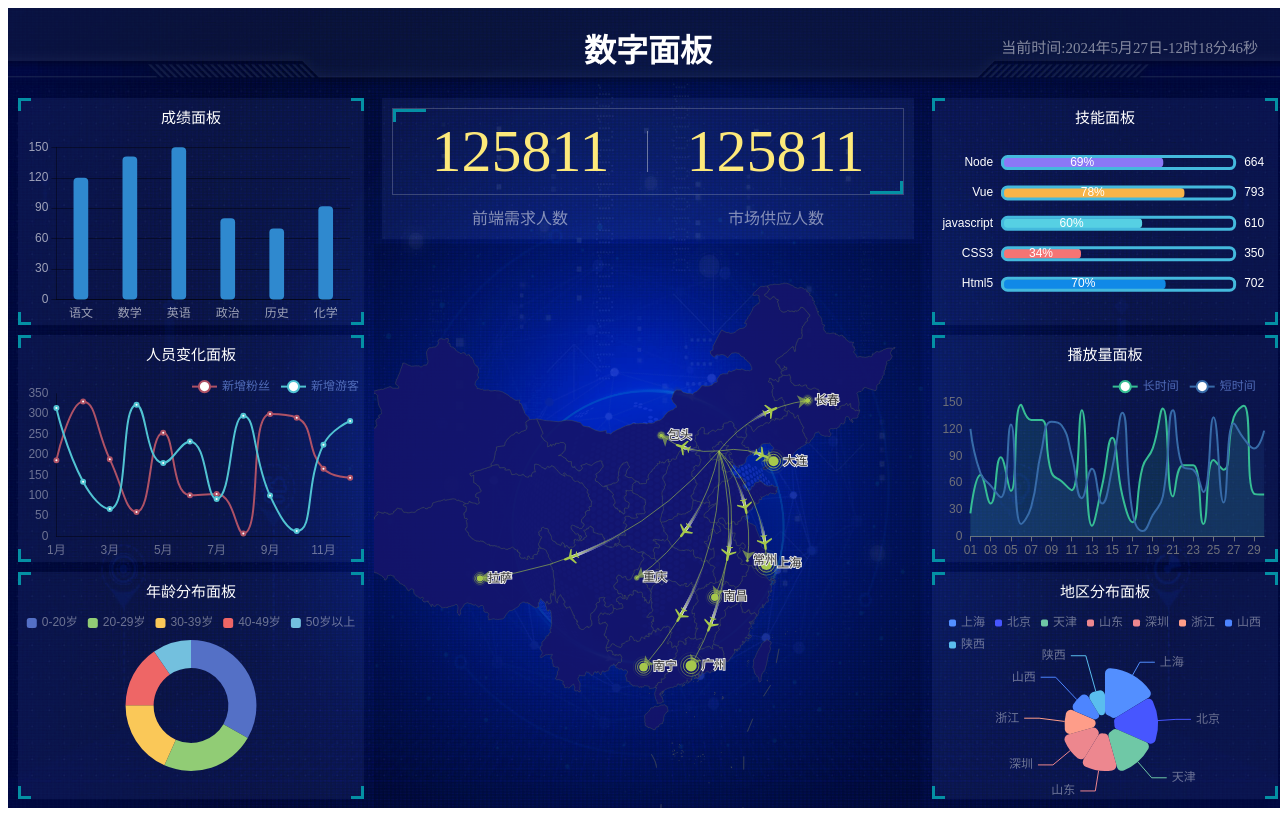
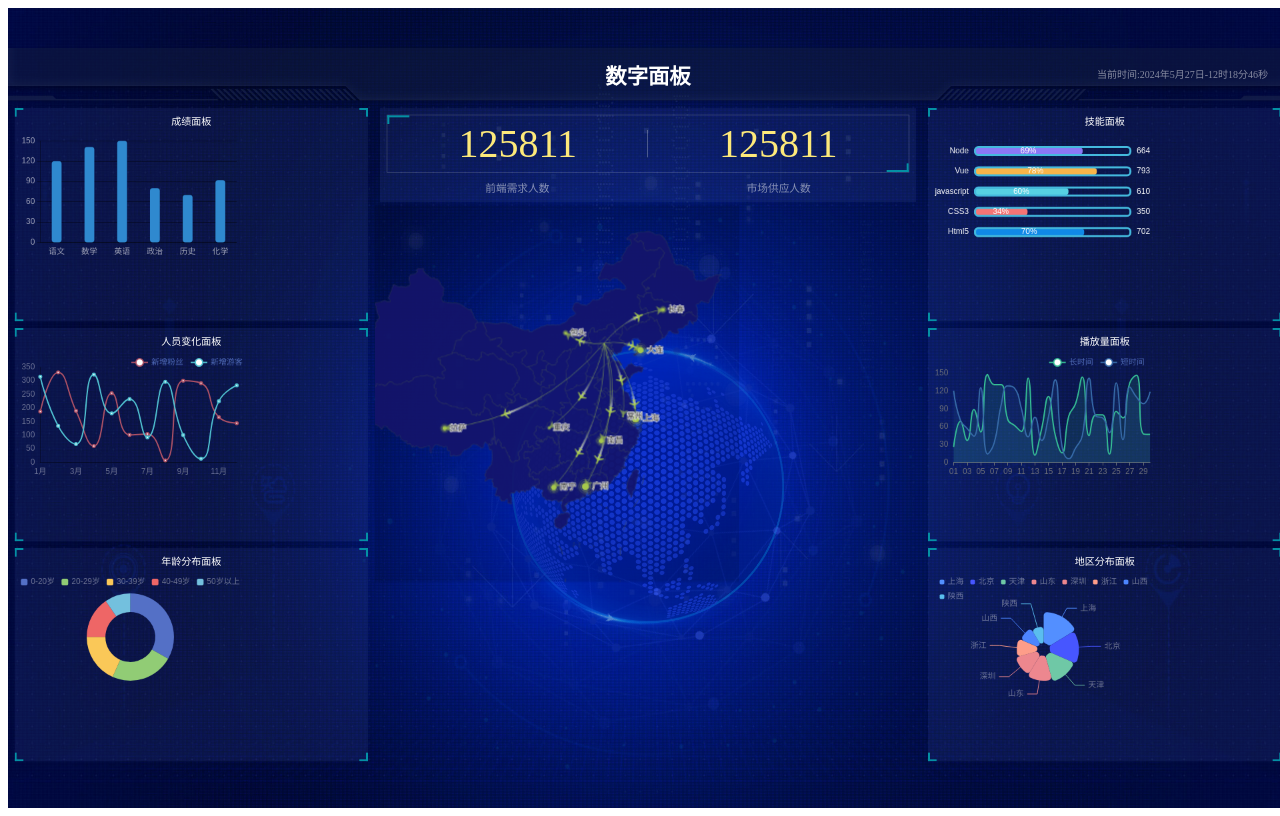
Before and after one commit to OIshiIFoods/DigitPanel, a Vue app: page / in a window 1280 px wide. Built offline with nearby package versions, Linux system fonts and the light colour scheme.

Commit message:
use transform adaptation strategy

```diff
--- a/src/views/DigitPanel.vue
+++ b/src/views/DigitPanel.vue
@@ -1,6 +1,6 @@
 <template>
   <div class="digit-panel">
-    <div class="digit-panel-wrap">
+    <div class="digit-panel-wrap" ref="digitPanelContainer">
       <PanelHeader class="header" />
       <main class="main">
         <section class="column">
@@ -19,6 +19,7 @@
 </template>
 
 <script setup lang="ts">
+import { onMounted, ref } from 'vue';
 import PanelHeader from '@/components/panel/PanelHeader.vue';
 import PanelItem from '@/components/panel/PanelItem.vue';
 import PanelNum from '@/components/panel/PanelNum.vue';
@@ -36,6 +37,28 @@ const panelsData = {
 
 const leftData = Object.entries(panelsData).slice(0, 3)
 const rightData = Object.entries(panelsData).slice(3)
+const digitPanelContainer = ref<HTMLElement>()
+const [designedWidth, designedHeight] = [1920, 1080]
+
+onMounted(() => {
+  setScale()
+  window.addEventListener('resize', setScale)
+})
+
+const getScale = () => {
+  let [ww, wh] = [window.innerWidth / designedWidth, window.innerHeight / designedHeight]
+  return ww < wh ? ww : wh
+}
+
+const setScale = () => {
+  if (!digitPanelContainer.value) {
+    return
+  }
+  digitPanelContainer.value.style.width = designedWidth + 'px'
+  digitPanelContainer.value.style.height = designedHeight + 'px'
+  digitPanelContainer.value.style.transform = `scale(${getScale()})`;
+}
+
 </script>
 
 <style lang="stylus" scoped>
@@ -43,15 +66,14 @@ const rightData = Object.entries(panelsData).slice(3)
   width 100vw
   height 100vh
 .digit-panel
-  overflow auto
+  display flex
+  justify-content center
+  align-items center
+  overflow hidden
   background:#000 url('@/assets/images/bg.jpg') 0 0 /100% 100% no-repeat
 .digit-panel-wrap
   display flex
   flex-direction column
-  min-width 1000px
-  min-height 560px
-  max-width 2000px
-  max-height 1000px
   .header
     height 80px
   .main
@@ -59,7 +81,7 @@ const rightData = Object.entries(panelsData).slice(3)
     display flex
     margin-top 10px
     .column
-      flex 4
+      width 550px
       display flex
       flex-direction column
       height 100%
@@ -67,8 +89,7 @@ const rightData = Object.entries(panelsData).slice(3)
         flex 1
         overflow hidden
     .column:nth-child(2)
-      flex 6
-      min-width 500px
+      width 820px
       & .panel-map
         flex 1
         overflow hidden
```
